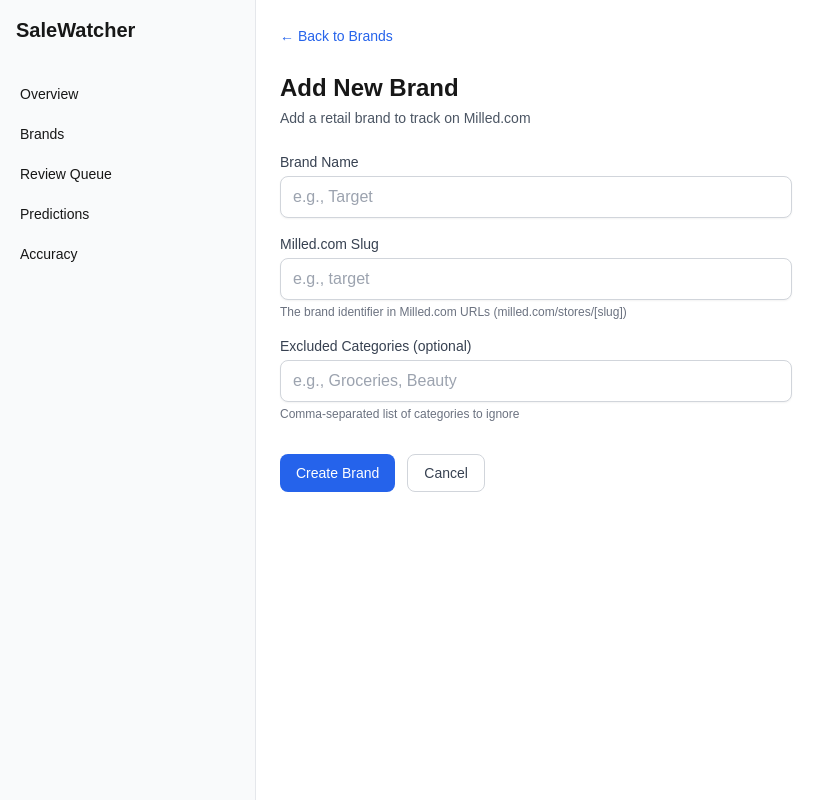
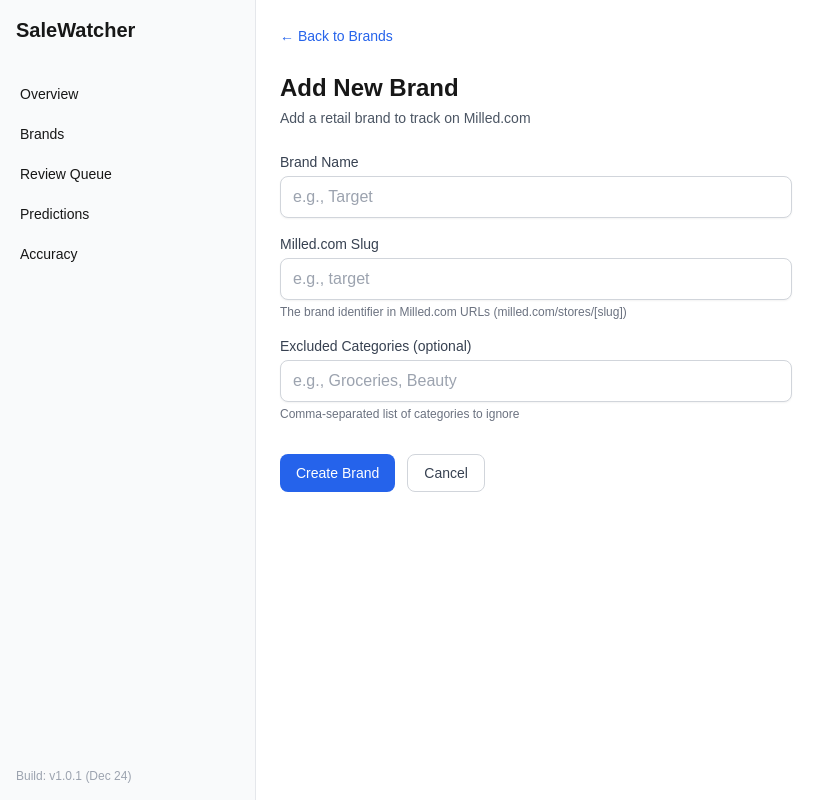
Before and after one commit to aidaliz/SaleWatcher, a Next.js app in the folder dashboard/: page /brands/new in a window 1280 px wide. Shown: the whole page, without its empty margins (0-839 px from the left). Built offline with nearby package versions, Linux system fonts and the light colour scheme; no server answers.

Commit message:
Add build version indicator to sidebar footer

```diff
--- a/dashboard/src/app/layout.tsx
+++ b/dashboard/src/app/layout.tsx
@@ -16,7 +16,7 @@ export default function RootLayout({
       <body className="min-h-screen bg-background antialiased">
         <div className="flex min-h-screen">
           {/* Sidebar */}
-          <aside className="w-64 border-r bg-gray-50 dark:bg-gray-900">
+          <aside className="relative w-64 border-r bg-gray-50 dark:bg-gray-900">
             <div className="p-4">
               <h1 className="text-xl font-bold">SaleWatcher</h1>
             </div>
@@ -52,6 +52,9 @@ export default function RootLayout({
                 Accuracy
               </a>
             </nav>
+            <div className="absolute bottom-4 left-4 right-4 text-xs text-gray-400">
+              Build: v1.0.1 (Dec 24)
+            </div>
           </aside>
           {/* Main content */}
           <main className="flex-1 p-6">{children}</main>
```
